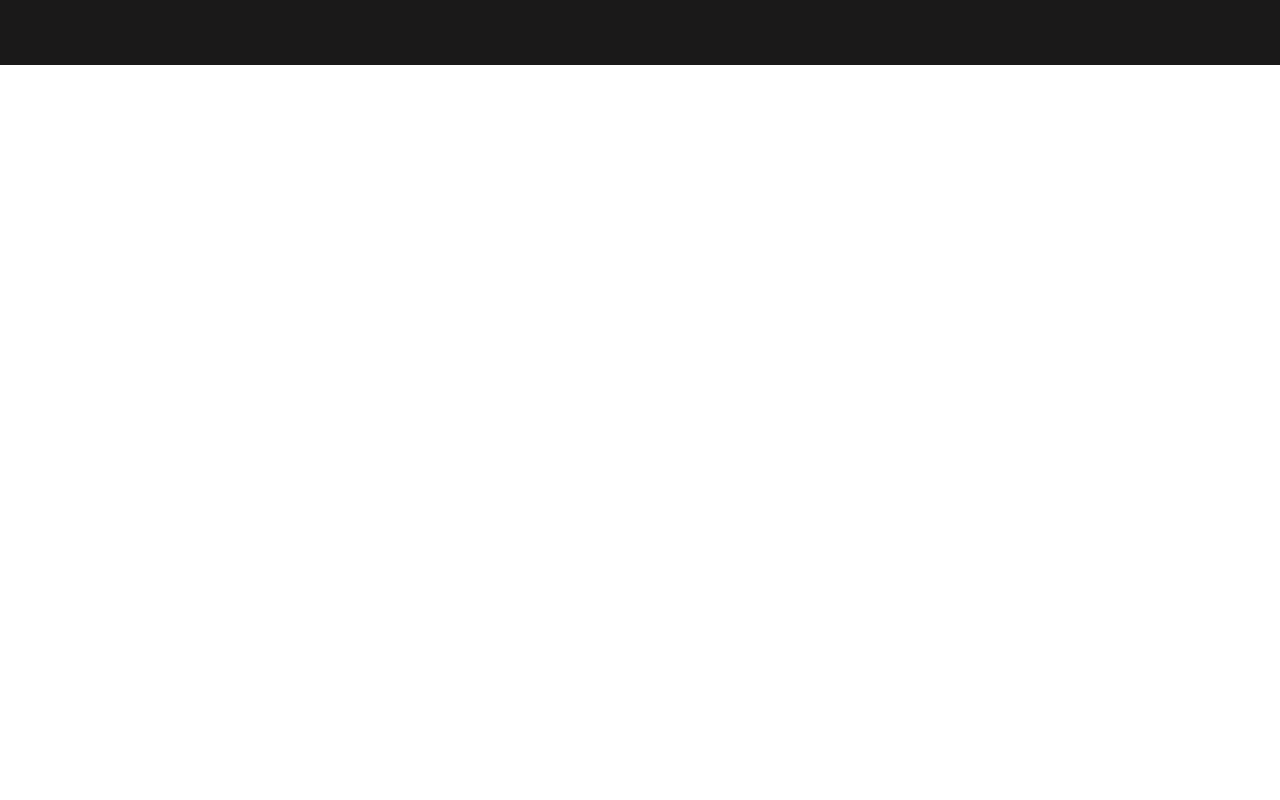
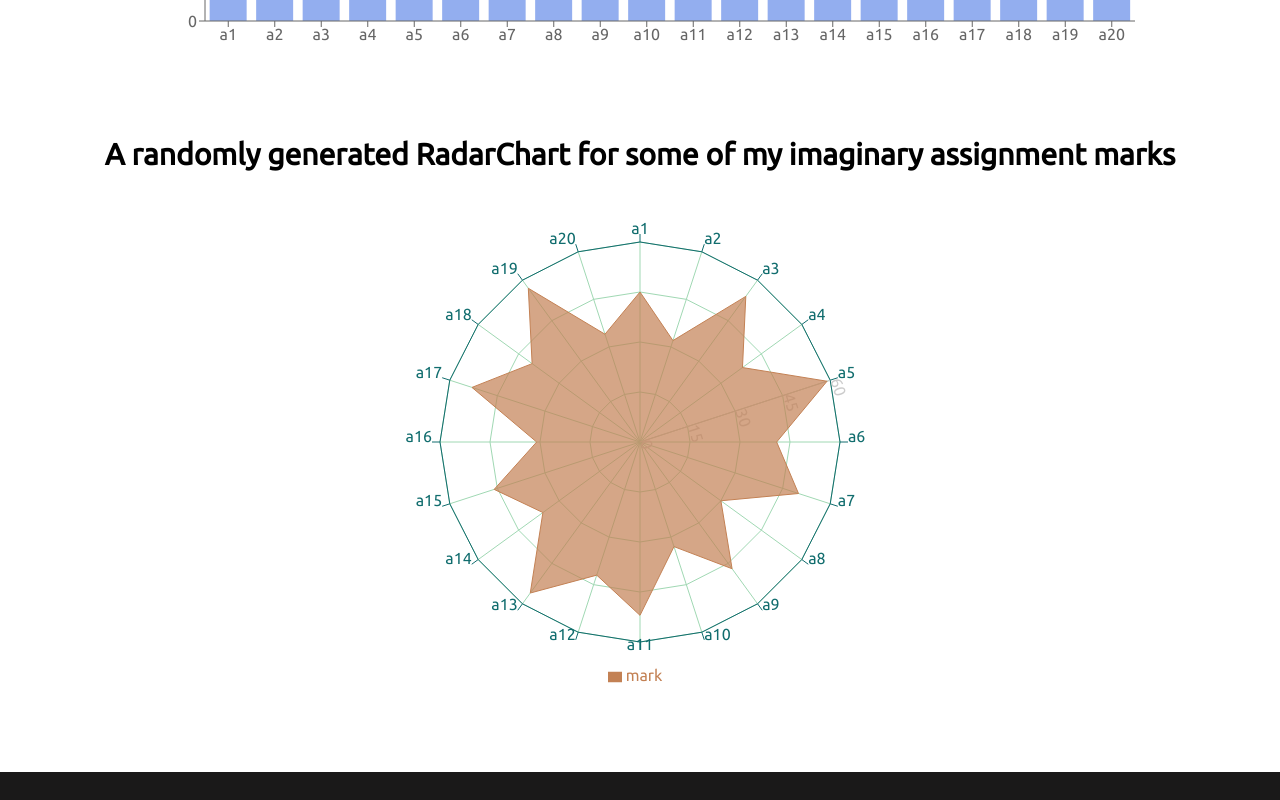
Before and after one commit to NamwiseGamgee/get-employed, a React (Create React App) app: page /statistics in a window 1280 px wide. Shown: the part 760-1560 px from the top of the page. Before the commit the page ends 825 px from the top, so only its background shows below. Built offline with nearby package versions, Linux system fonts and the light colour scheme.

Commit message:
added statistics, namely a barchart and a RadarChart

```diff
--- a/package.json
+++ b/package.json
@@ -17,6 +17,7 @@
     "react-router-dom": "^6.11.2",
     "react-scripts": "5.0.1",
     "react-toastify": "^9.1.3",
+    "recharts": "^2.6.2",
     "sort-by": "^1.2.0",
     "web-vitals": "^2.1.4"
   },
--- a/public/assignmentMarks.json
+++ b/public/assignmentMarks.json
@@ -1,22 +1,22 @@
 [
-    {"assignmentNo": 1, "mark": 45},
-    {"assignmentNo": 2, "mark": 32},
-    {"assignmentNo": 3, "mark": 54},
-    {"assignmentNo": 4, "mark": 38},
-    {"assignmentNo": 5, "mark": 59},
-    {"assignmentNo": 6, "mark": 41},
-    {"assignmentNo": 7, "mark": 50},
-    {"assignmentNo": 8, "mark": 30},
-    {"assignmentNo": 9, "mark": 47},
-    {"assignmentNo": 10, "mark": 33},
-    {"assignmentNo": 11, "mark": 52},
-    {"assignmentNo": 12, "mark": 42},
-    {"assignmentNo": 13, "mark": 56},
-    {"assignmentNo": 14, "mark": 36},
-    {"assignmentNo": 15, "mark": 46},
-    {"assignmentNo": 16, "mark": 31},
-    {"assignmentNo": 17, "mark": 53},
-    {"assignmentNo": 18, "mark": 40},
-    {"assignmentNo": 19, "mark": 57},
-    {"assignmentNo": 20, "mark": 34}
-  ]
+  {"assignmentNo": "a1", "mark": 45},
+  {"assignmentNo": "a2", "mark": 32},
+  {"assignmentNo": "a3", "mark": 54},
+  {"assignmentNo": "a4", "mark": 38},
+  {"assignmentNo": "a5", "mark": 59},
+  {"assignmentNo": "a6", "mark": 41},
+  {"assignmentNo": "a7", "mark": 50},
+  {"assignmentNo": "a8", "mark": 30},
+  {"assignmentNo": "a9", "mark": 47},
+  {"assignmentNo": "a10", "mark": 33},
+  {"assignmentNo": "a11", "mark": 52},
+  {"assignmentNo": "a12", "mark": 42},
+  {"assignmentNo": "a13", "mark": 56},
+  {"assignmentNo": "a14", "mark": 36},
+  {"assignmentNo": "a15", "mark": 46},
+  {"assignmentNo": "a16", "mark": 31},
+  {"assignmentNo": "a17", "mark": 53},
+  {"assignmentNo": "a18", "mark": 40},
+  {"assignmentNo": "a19", "mark": 57},
+  {"assignmentNo": "a20", "mark": 34}
+]
--- a/src/Components/AppliedJobs/AppliedJobs.css
+++ b/src/Components/AppliedJobs/AppliedJobs.css
@@ -14,27 +14,32 @@
 .dropdown-content {
     display: none;
     position: absolute;
-    background-color: #f1f1f1;
+    background-color: #5C469C;
     /* min-width: 90px; */
     box-shadow: 0px 8px 16px 0px rgba(0, 0, 0, 0.2);
     z-index: 1;
+    /* transition: all 500ms ease-in-out; */
 }
 
 .dropdown-content button {
-    color: black;
+    color: #f1f1f1;
     padding: 12px 16px;
     text-decoration: none;
+    transition: 300ms ease-in-out;
     display: block;
 }
 
 .dropdown-content button:hover {
-    background-color: #ddd;
+    background-color: #f1f1f1;
+    color: black;
 }
 
 .dropdown:hover .dropdown-content {
     display: block;
+
 }
 
 .dropdown:hover .dropbtn {
     background-color: #3e8e41;
+
 }
--- a/src/Components/AppliedJobs/AppliedJobs.js
+++ b/src/Components/AppliedJobs/AppliedJobs.js
@@ -1,8 +1,9 @@
 import React, { useEffect, useState } from 'react';
 import { useLoaderData } from 'react-router-dom';
-import { getPreviousCart } from '../../Utilities/fakeDb';
+import { getPreviousCart, removeCart } from '../../Utilities/fakeDb';
 import JobCart from '../JobCart/JobCart';
 import './AppliedJobs.css'
+import { toast } from 'react-hot-toast';
 
 const AppliedJobs = () => {
     const allJobs = useLoaderData();
@@ -16,6 +17,7 @@ const AppliedJobs = () => {
 
 
     const [filteredJobs, setFilteredJobs] = useState([]);
+    const [isRemovedAll, setIsRemovedAll] = useState(false);
 
     let temp = [];
     for (const job in prevCart) {
@@ -28,7 +30,7 @@ const AppliedJobs = () => {
 
     useEffect(() => {
         setFilteredJobs(temp);
-    }, []);
+    }, [isRemovedAll]);
 
     // console.log(filteredJobs);
     const remoteBtnHandler = () => {
@@ -42,6 +44,7 @@ const AppliedJobs = () => {
         setFilteredJobs(onlyRemote);
         setIsRemote(!isRemote);
     }
+
     const fullTimeBtnHandler = () => {
         let onlyFulltime = [];
         if (isFulltime) {
@@ -53,13 +56,19 @@ const AppliedJobs = () => {
         setFilteredJobs(onlyFulltime);
         setIsFulltime(!isFulltime);
     }
+
+    const removeCartHandler = () => {
+        removeCart();
+        toast.error('All Application Cancelled');
+        setIsRemovedAll(!isRemovedAll);
+    }
     return (
         <div>
             <div className='bg-[#f9f9ff] pb-36 mb-32'>
                 <h2 className='text-center text-[#1a1919] text-4xl font-bold'>Applied Jobs</h2>
             </div>
-            <div className='flex justify-center gap-3 mb-9'>
-
+            <div className='flex justify-center gap-3 mb-20'>
+                <div className='flex justify-center gap-28'>
                     <div className="dropdown pb-14">
                         <button className="dropbtn">Filter</button>
                         <div className="dropdown-content">
@@ -70,6 +79,10 @@ const AppliedJobs = () => {
                                 isFulltime ? <button onClick={fullTimeBtnHandler}>Full-time</button> : <button onClick={fullTimeBtnHandler}>Part-time</button>
                             }
 
+                        </div>
+                    </div>
+                    <div>
+                        <button onClick={removeCartHandler} className='p-4 bg-[#FF6969] text-white'>Remove All</button>
                     </div>
                 </div>
             </div>
--- a/src/Components/Footer/Footer.js
+++ b/src/Components/Footer/Footer.js
@@ -6,7 +6,7 @@ const Footer = () => {
         <div className='lg:px-72 bg-[#1a1919] pt-32'>
             <div className='flex justify-between mb-12'>
                 < div>
-                    <h2 className='text-white mb-5 text-3xl font-semibold'>CareerHub</h2>
+                    <h2 className='text-white mb-5 text-3xl font-semibold'>getEmployed</h2>
                     <p className='mb-5 text-[rgba(255,255,255,0.7)]'>
                         There are many variations of passages <br />of Lorem Ipsum , but the majority have <br />suffered alteration in some form.
                     </p>
--- a/src/Components/Header/Header.js
+++ b/src/Components/Header/Header.js
@@ -11,7 +11,7 @@ const Header = () => {
             <div className='pt-16 lg:mx-72 flex justify-between items-center pb-12'>
                 <div>
                     <Link to='/'>
-                    <img src={img} alt="" />
+                    <button className='text-4xl font-semibold'>getEmployed</button>
                     </Link>
                 </div>
                 <nav className='flex gap-10 text-[#757575] font-medium'>
--- a/src/Components/Statistics/Statistics.js
+++ b/src/Components/Statistics/Statistics.js
@@ -1,9 +1,49 @@
 import React from 'react';
+import { useLoaderData } from 'react-router-dom';
+import { RadarChart, PolarAngleAxis, PolarRadiusAxis, PolarGrid, Legend, Radar, Customized, LineChart, Line, CartesianGrid, XAxis, YAxis, Tooltip, BarChart, Bar, RadialBar } from 'recharts';
 
 const Statistics = () => {
+    const assData = useLoaderData();
+    console.log(assData);
     return (
         <div>
-            <h3>Stats</h3>
+            <div className='my-20 text-center'>
+                <h2 className='text-3xl font-semibold mb-5'>A randomly generated BarChart for some of my imaginary assignment marks</h2>
+                <BarChart className='mx-auto' width={1000} height={500} data={assData}>
+                    <Bar dataKey='mark' fill='#93aeef'></Bar>
+                    <XAxis dataKey='assignmentNo'></XAxis>
+                    <YAxis dataKey='mark'></YAxis>
+                    <Tooltip cursor={{ fill: '#516bef' }}></Tooltip>
+                </BarChart>
+            </div>
+            <div className='my-20 text-center'>
+                <h2 className='text-3xl font-semibold mb-5'>A randomly generated RadarChart for some of my imaginary assignment marks</h2>
+                <RadarChart className='mx-auto' outerRadius={200} width={1000} height={500} data={assData}>
+                    <PolarGrid stroke='#A0D8B3'></PolarGrid>
+                    <PolarAngleAxis dataKey='assignmentNo' stroke='#116D6E'></PolarAngleAxis>
+                    <PolarRadiusAxis angle={18} domain={[0, 60]}></PolarRadiusAxis>
+                    <Radar name='mark' dataKey='mark' stroke='#C38154' fill='#C38154' fillOpacity={0.7} ></Radar>
+                    <Tooltip cursor={{ stroke: '#E57C23' }}></Tooltip>
+                    <Legend></Legend>
+
+                </RadarChart>
+            </div>
+            {/* <div className='my-20 text-center'>
+                <h2 className='text-3xl font-semibold mb-5'>A randomly generated RadialBarChart for some of my imaginary assignment marks</h2>
+                <RadialBar className='mx-auto'
+                    width={1000}
+                    height={400}
+                    innerRadius='10%'
+                    outerRadius='90%'
+                    data={assData}
+                    startAngle={180}
+                    endAngle={0}
+                >
+                    <RadialBar minAngle={15} label={{ fill: '#C38154', position: 'insideStart' }}></RadialBar>
+                    <Legend iconSize={10} width={120} height={140} layout='vertical' verticalAlign='middle' align='right'></Legend>
+                    <Tooltip></Tooltip>
+                </RadialBar>
+            </div> */}
         </div>
     );
 };
--- a/src/Utilities/fakeDb.js
+++ b/src/Utilities/fakeDb.js
@@ -18,7 +18,12 @@ const getPreviousCart = () => {
     return cart;
 }
 
+const removeCart = () => {
+    localStorage.removeItem('appliedCart');
+}
+
 export {
     setToLocalStorage,
     getPreviousCart,
+    removeCart,
 }
--- a/src/index.js
+++ b/src/index.js
@@ -44,7 +44,8 @@ const router = createBrowserRouter([
       },
       {
         path: 'statistics',
-        element: <Statistics></Statistics>
+        element: <Statistics></Statistics>,
+        loader: () => fetch('/assignmentMarks.json')
       },
       {
         path: 'applied',
```
Also changed, not shown: 1 other file (tests, documents, lock files or other folders). Lines whose indentation alone changed are shown as unchanged.
